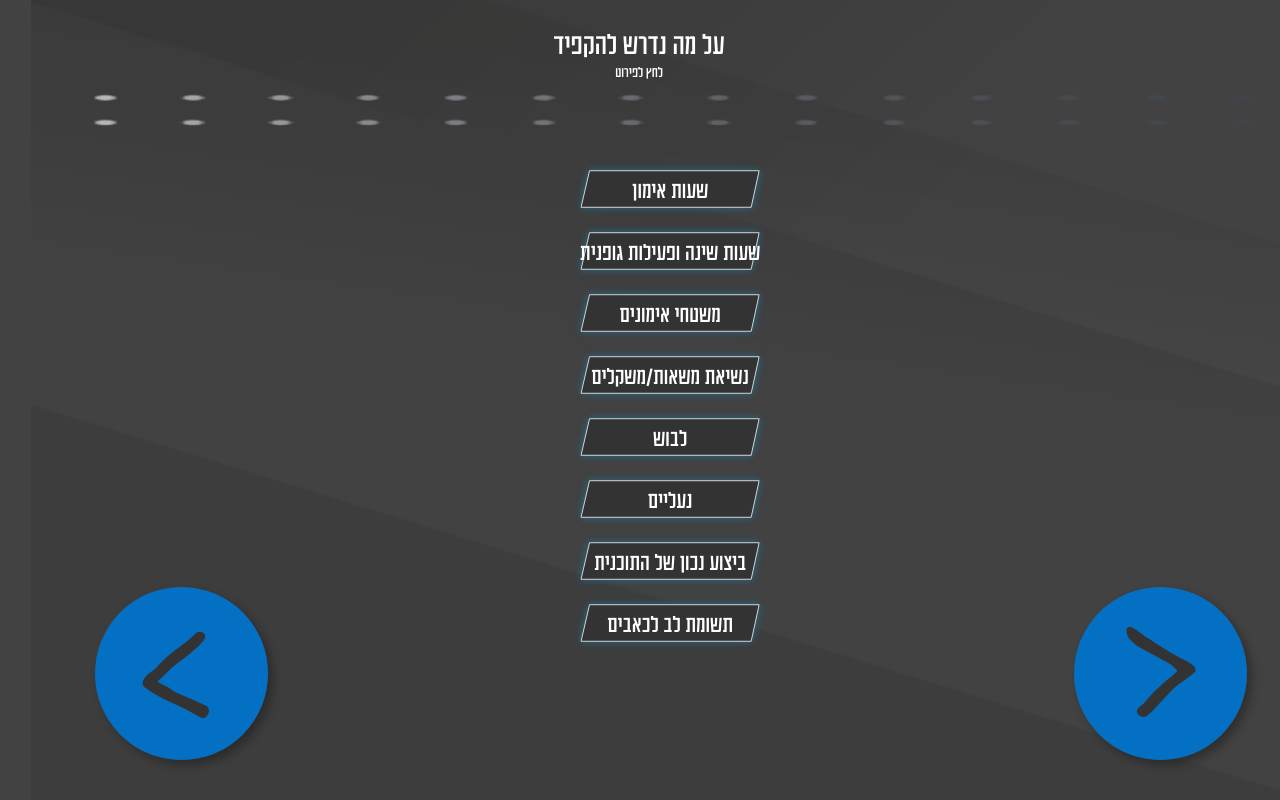
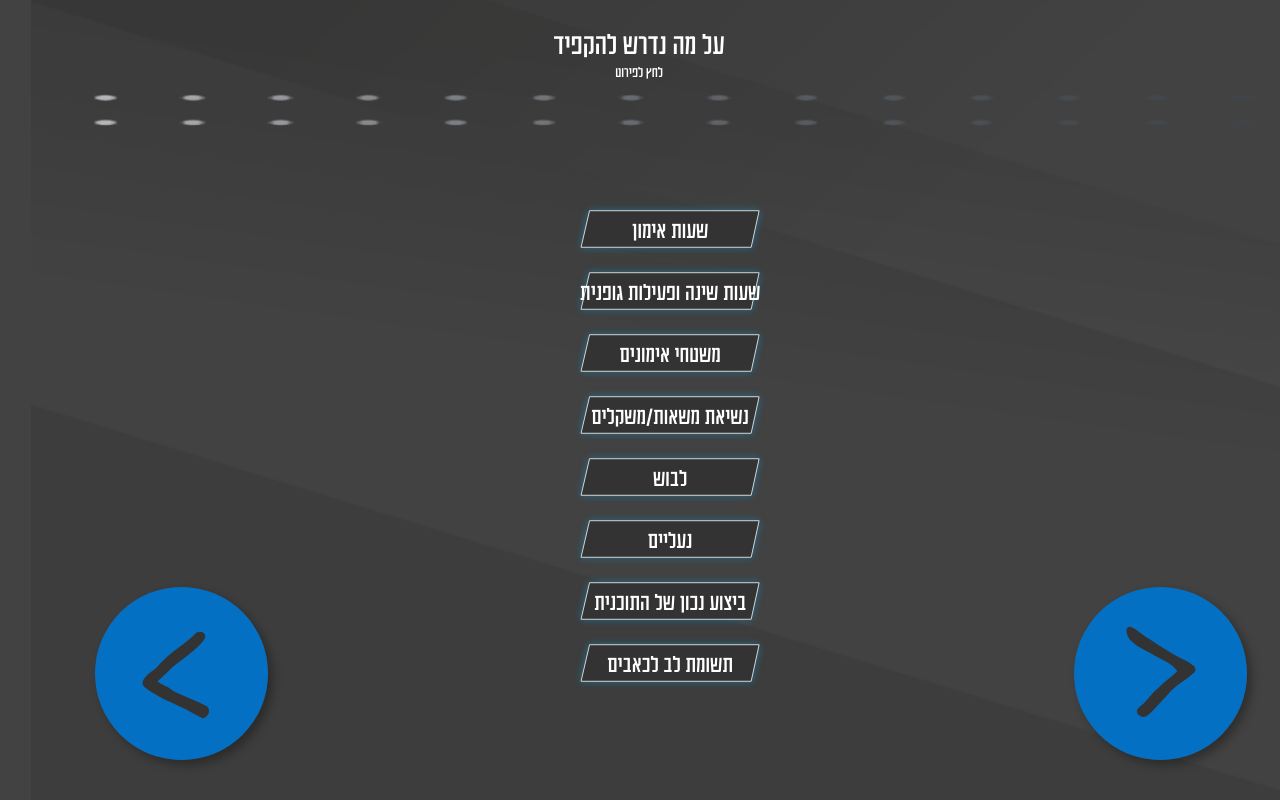
Before and after one commit to inbar2504/programforsports, a React (Vite) app: page /programforsports/need-page in a window 1280 px wide. Built offline with nearby package versions, Linux system fonts and the light colour scheme.

Commit message:
editing need to know boxes again

```diff
--- a/src/App.css
+++ b/src/App.css
@@ -226,7 +226,7 @@ body {
 
 .things-to-know {
   position: absolute;
-  bottom: 15vh;
+  bottom: 10vh;
   color: white;
   font-size: clamp(1.3rem, 2vw, 3rem);
   list-style: none;
```
